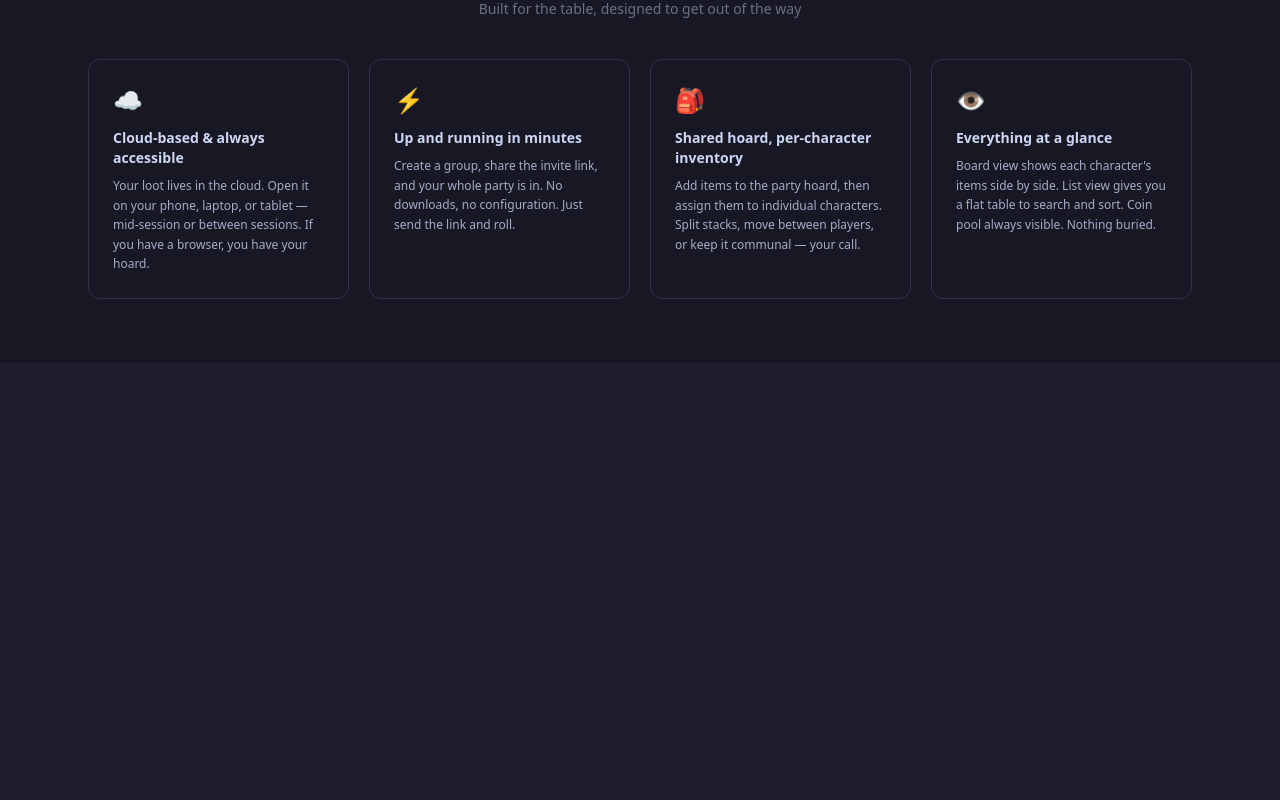
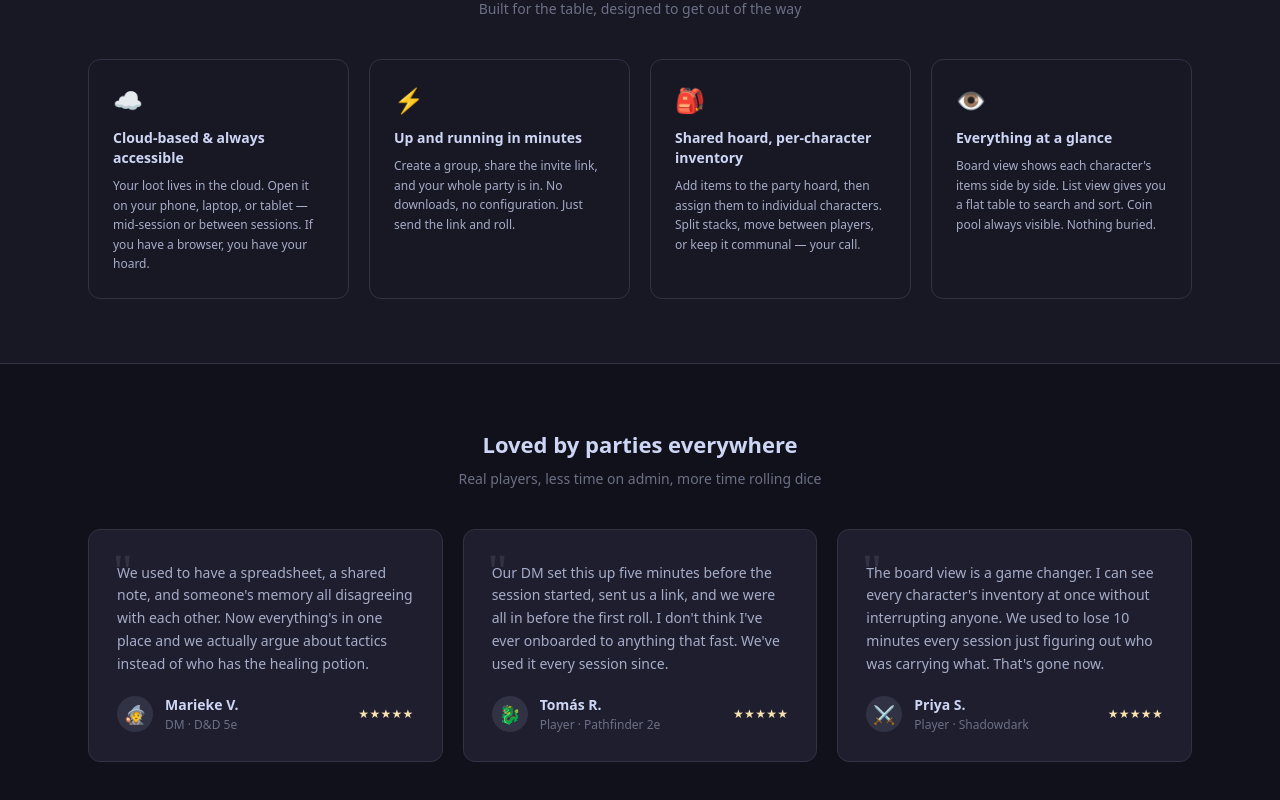
Before and after one commit to jfgen/holdingofbags, a React (Vite) app in the folder frontend/: page / in a window 1280 px wide. Shown: the part 650-1450 px from the top of the page. Before the commit the page ends 1013 px from the top, so only its background shows below. Built offline with nearby package versions, Linux system fonts and the light colour scheme.

Commit message:
feat(landing): testimonials section

```diff
--- a/frontend/src/pages/LandingPage.tsx
+++ b/frontend/src/pages/LandingPage.tsx
@@ -113,12 +113,72 @@ function Features() {
   );
 }
 
+const TESTIMONIALS = [
+  {
+    quote:
+      "We used to have a spreadsheet, a shared note, and someone's memory all disagreeing with each other. Now everything's in one place and we actually argue about tactics instead of who has the healing potion.",
+    avatar: "🧙",
+    name: "Marieke V.",
+    role: "DM · D&D 5e",
+  },
+  {
+    quote:
+      "Our DM set this up five minutes before the session started, sent us a link, and we were all in before the first roll. I don't think I've ever onboarded to anything that fast. We've used it every session since.",
+    avatar: "🐉",
+    name: "Tomás R.",
+    role: "Player · Pathfinder 2e",
+  },
+  {
+    quote:
+      "The board view is a game changer. I can see every character's inventory at once without interrupting anyone. We used to lose 10 minutes every session just figuring out who was carrying what. That's gone now.",
+    avatar: "⚔️",
+    name: "Priya S.",
+    role: "Player · Shadowdark",
+  },
+];
+
+function Testimonials() {
+  return (
+    <section className="border-t border-surface0 bg-crust py-16">
+      <div className="max-w-[1200px] mx-auto px-12">
+      <div className="text-center mb-10">
+        <h2 className="text-[22px] font-bold text-text mb-2">Loved by parties everywhere</h2>
+        <p className="text-sm text-overlay0">Real players, less time on admin, more time rolling dice</p>
+      </div>
+      <div className="grid grid-cols-3 gap-5">
+        {TESTIMONIALS.map((t) => (
+          <div key={t.name} className="bg-base border border-surface0 rounded-xl p-7 flex flex-col gap-5">
+            <blockquote className="text-sm text-subtext leading-relaxed relative pt-1">
+              <span className="absolute -top-2.5 -left-1 text-5xl leading-none text-surface0 font-serif select-none">
+                "
+              </span>
+              {t.quote}
+            </blockquote>
+            <div className="flex items-center gap-3">
+              <div className="w-9 h-9 rounded-full bg-surface0 flex items-center justify-center text-lg flex-shrink-0">
+                {t.avatar}
+              </div>
+              <div className="flex flex-col gap-0.5">
+                <span className="text-sm font-bold text-text">{t.name}</span>
+                <span className="text-xs text-overlay0">{t.role}</span>
+              </div>
+              <span className="ml-auto text-yellow text-xs tracking-wide">★★★★★</span>
+            </div>
+          </div>
+        ))}
+      </div>
+      </div>
+    </section>
+  );
+}
+
 export default function LandingPage() {
   return (
     <div className="min-h-screen bg-mantle text-text">
       <Nav />
       <Hero />
       <Features />
+      <Testimonials />
     </div>
   );
 }
```
